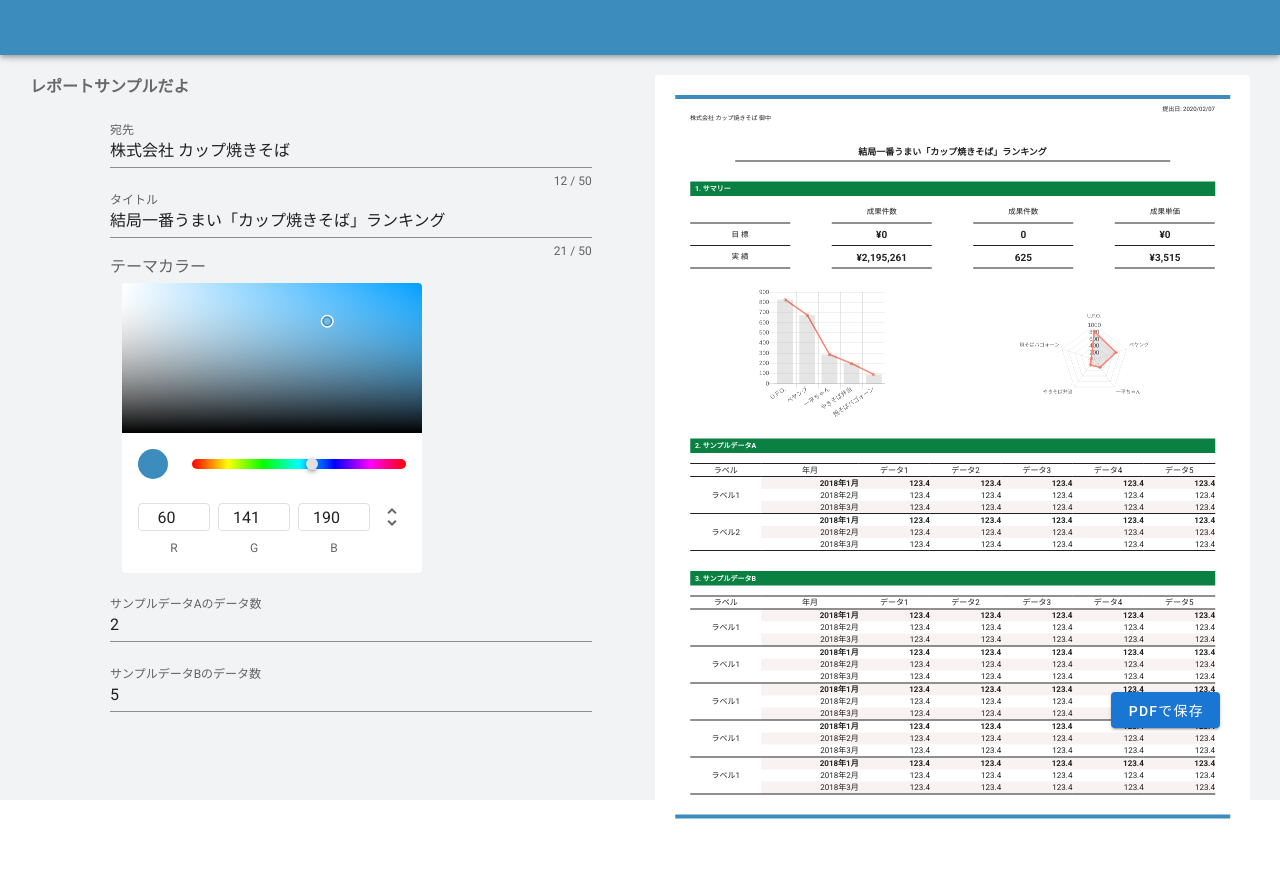
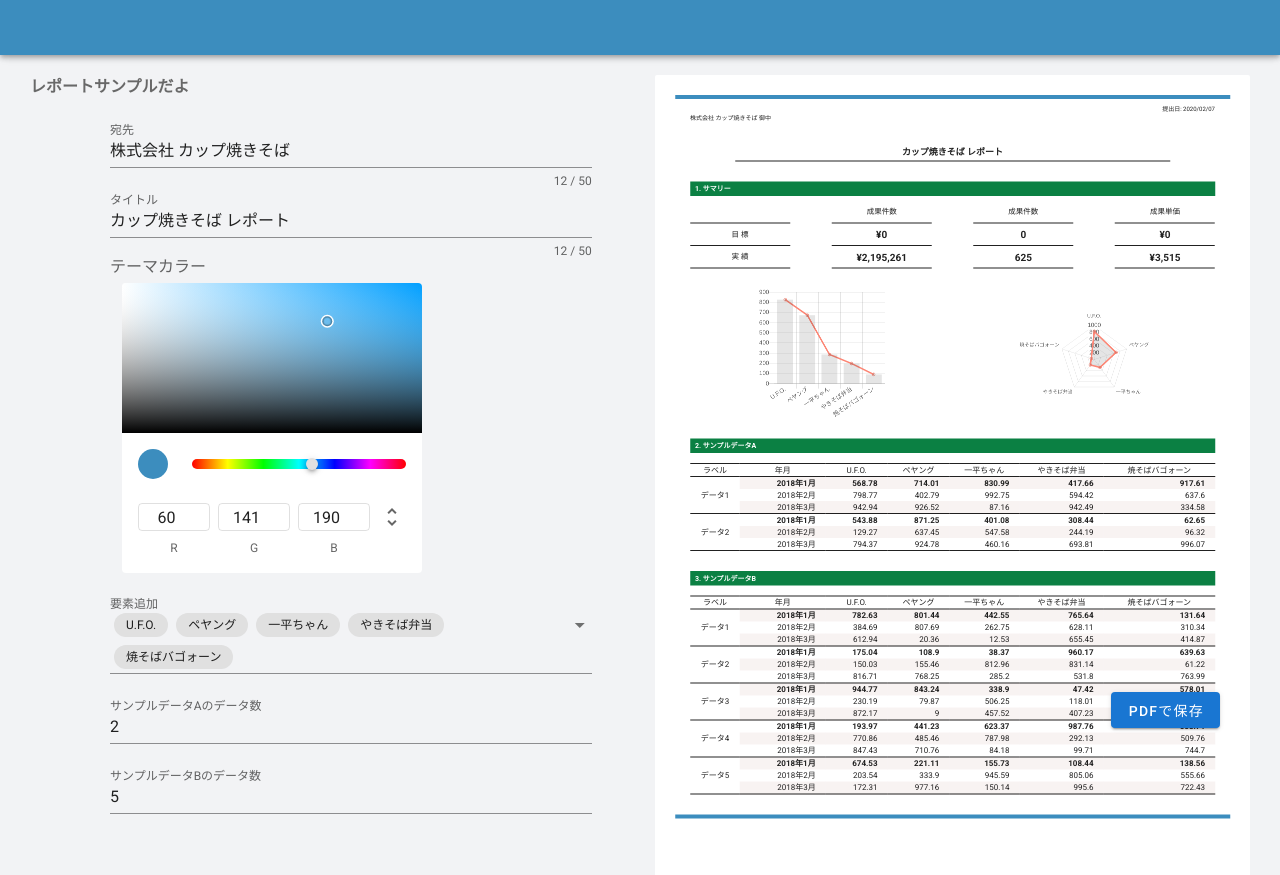
Before and after one commit to uenoryo/html2pdf, a Vue app: page / in a window 1280 px wide. Before the commit the page ends 800 px from the top, so only its background shows below. Built offline with nearby package versions, Linux system fonts and the light colour scheme.

Commit message:
add sample data.

```diff
--- a/src/components/Sample.vue
+++ b/src/components/Sample.vue
@@ -28,6 +28,27 @@
                 </v-row>
                 <v-row :style='{"margin": "20px 0px"}'>
                   <v-color-picker v-model="themeColor"></v-color-picker>
+                </v-row>
+                <v-row>
+                  <v-combobox
+                    v-model="labels"
+                    :search-input.sync="search"
+                    hide-selected
+                      label="要素追加"
+                    multiple
+                    persistent-hint
+                    small-chips
+                  >
+                    <template v-slot:no-data>
+                      <v-list-item>
+                        <v-list-item-content>
+                          <v-list-item-title>
+                           <kbd>enter</kbd>  を押して要素を追加
+                          </v-list-item-title>
+                        </v-list-item-content>
+                      </v-list-item>
+                    </template>
+                  </v-combobox>
                 </v-row>
                 <v-row>
                   <v-text-field
@@ -100,13 +121,35 @@
                       <div class="report__dataTables">
                         <table cellspacing="0" cellpadding="0">
                           <thead>
-                            <tr><th>ラベル</th><th>年月</th><th>データ1</th><th>データ2</th><th>データ3</th><th>データ4</th><th>データ5</th></tr>
+                            <tr>
+                              <th>ラベル</th>
+                              <th>年月</th>
+                              <template v-for="(label, index) of labels">
+                                <th :key="index">{{ label }}</th>
+                              </template>
+                            </tr>
                           </thead>
                           <tbody>
                             <template v-for="n of (Number(sampleDataCountA) < 50 ? Number(sampleDataCountA) : 50 )">
-                              <tr :key="n"><th rowspan="3">ラベル{{ n }}</th><td>2018年1月</td><td>123.4</td><td>123.4</td><td>123.4</td><td>123.4</td><td>123.4</td></tr>
-                              <tr :key="n">                                 <td>2018年2月</td><td>123.4</td><td>123.4</td><td>123.4</td><td>123.4</td><td>123.4</td></tr>
-                              <tr :key="n">                                 <td>2018年3月</td><td>123.4</td><td>123.4</td><td>123.4</td><td>123.4</td><td>123.4</td></tr>
+                              <tr :key="n">
+                                <th :key="n" rowspan="3">データ{{ n }}</th>
+                                <td :key="n">2018年1月</td>
+                                <td v-for="(label, index) of labels" :key="index">
+                                  <span :key="n">{{ dummyData() }}</span>
+                                </td>
+                              </tr>
+                              <tr :key="n">
+                                <td :key="n">2018年2月</td>
+                                <td v-for="(label, index) of labels" :key="index">
+                                  <span :key="n">{{ dummyData() }}</span>
+                                </td>
+                              </tr>
+                              <tr :key="n">
+                                <td :key="n">2018年3月</td>
+                                <td v-for="(label, index) of labels" :key="index">
+                                  <span :key="n">{{ dummyData() }}</span>
+                                </td>
+                              </tr>
                             </template>
                           </tbody>
                         </table>
@@ -118,14 +161,36 @@
                       <div class="report__dataTables">
                         <table cellspacing="0" cellpadding="0">
                           <thead>
-                            <tr><th>ラベル</th><th>年月</th><th>データ1</th><th>データ2</th><th>データ3</th><th>データ4</th><th>データ5</th></tr>
+                            <tr>
+                              <th>ラベル</th>
+                              <th>年月</th>
+                              <template v-for="(label, index) of labels">
+                                <th :key="index">{{ label }}</th>
+                              </template>
+                            </tr>
                           </thead>
                           <tbody>
-                              <template v-for="n of (Number(sampleDataCountB) < 50 ? Number(sampleDataCountB) : 50 )">
-                                <tr :key="n"><th rowspan="3">ラベル1</th><td>2018年1月</td><td>123.4</td><td>123.4</td><td>123.4</td><td>123.4</td><td>123.4</td></tr>
-                                <tr :key="n">                           <td>2018年2月</td><td>123.4</td><td>123.4</td><td>123.4</td><td>123.4</td><td>123.4</td></tr>
-                                <tr :key="n">                           <td>2018年3月</td><td>123.4</td><td>123.4</td><td>123.4</td><td>123.4</td><td>123.4</td></tr>
-                              </template>
+                            <template v-for="n of (Number(sampleDataCountB) < 50 ? Number(sampleDataCountB) : 50 )">
+                              <tr :key="n">
+                                <th :key="n" rowspan="3">データ{{ n }}</th>
+                                <td :key="n">2018年1月</td>
+                                <td v-for="(label, index) of labels" :key="index">
+                                  <span :key="n">{{ dummyData() }}</span>
+                                </td>
+                              </tr>
+                              <tr :key="n">
+                                <td :key="n">2018年2月</td>
+                                <td v-for="(label, index) of labels" :key="index">
+                                  <span :key="n">{{ dummyData() }}</span>
+                                </td>
+                              </tr>
+                              <tr :key="n">
+                                <td :key="n">2018年3月</td>
+                                <td v-for="(label, index) of labels" :key="index">
+                                  <span :key="n">{{ dummyData() }}</span>
+                                </td>
+                              </tr>
+                            </template>
                           </tbody>
                         </table>
                       </div>
@@ -179,8 +244,6 @@
         'unit': 'px',
       },
 
-      // sample data
-      // see: https://ranking.goo.ne.jp/column/6231/ranking/52356/
       sampleData: [
         {name: "U.F.O.", rank: 1, point: 826},
         {name: "ペヤング", rank: 2, point: 673},
@@ -190,8 +253,9 @@
       ],
 
       subject: "株式会社 カップ焼きそば",
-      title: "結局一番うまい「カップ焼きそば」ランキング",
+      title: "カップ焼きそば レポート",
       themeColor: "#3c8dbe",
+      labels: ["U.F.O.", "ペヤング", "一平ちゃん", "やきそば弁当", "焼そばバゴォーン"],
       sampleDataCountA: 2,
       sampleDataCountB: 5,
       imageURL: "",
@@ -199,7 +263,7 @@
       barChartData: {
         labels: ["U.F.O.", "ペヤング", "一平ちゃん", "やきそば弁当", "焼そばバゴォーン"],
         datasets: [{
-          label: "得票数",
+          label: "点数",
           data: [826, 673, 287, 198, 91],
           borderColor: "#fc8675",
           order: 1,
@@ -252,6 +316,9 @@
         pdf.save('test.pdf')
       })
     },
+    "dummyData": function() {
+      return Math.floor(Math.random() * Math.floor(100000)) / 100;
+    }
   },
 }
 </script>
@@ -417,6 +484,7 @@
       tbody {
         td {
           text-align: right;
+          padding-right: 20px;
         }
         th {
           font-weight: normal;
```
